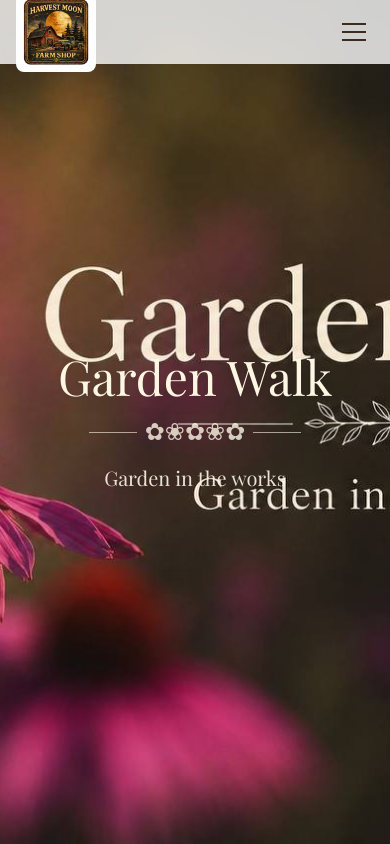
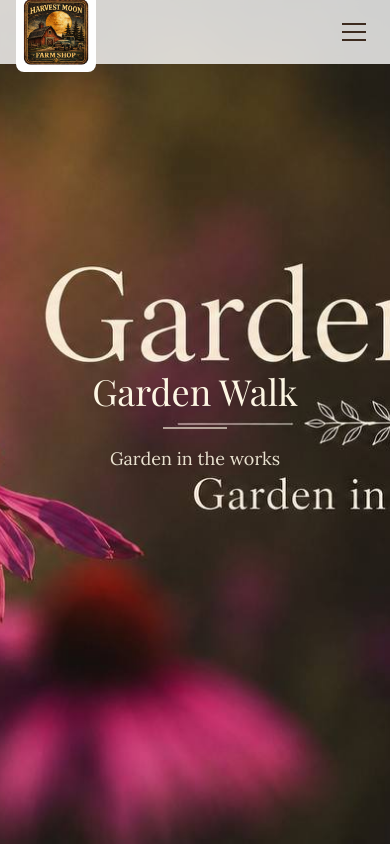
Before and after one commit to Sherryfarmshop/harvest-moon-website, a Next.js app: page /garden-walk in a window 390 px wide. Shown: the top 844 px of the page. Built offline with nearby package versions, Linux system fonts and the light colour scheme; a web font is replaced by a local one.

Commit message:
Fix Garden Walk mobile layout

```diff
--- a/src/app/garden-walk/page.tsx
+++ b/src/app/garden-walk/page.tsx
@@ -6,24 +6,20 @@ export default function GardenWalk() {
   return (
     <main>
       <Navbar />
-      <section className="relative min-h-screen flex items-center justify-center">
+      <section className="relative min-h-screen flex items-center justify-center overflow-hidden">
         <Image
           src="/images/garden-walk.jpg"
-          alt="Garden Walk — Garden in the works"
+          alt="Garden Walk"
           fill
           className="object-cover"
           priority
         />
-        <div className="relative z-10 text-center">
-          <h1 className="font-playfair text-5xl sm:text-6xl md:text-7xl text-cream mb-4 drop-shadow-lg">
+        <div className="relative z-10 text-center px-6">
+          <h1 className="font-playfair text-4xl sm:text-5xl text-cream drop-shadow-lg">
             Garden Walk
           </h1>
-          <div className="flex items-center justify-center gap-2 mb-4">
-            <div className="w-12 h-px bg-cream/60" />
-            <span className="text-cream/80 text-2xl">✿❀✿❀✿</span>
-            <div className="w-12 h-px bg-cream/60" />
-          </div>
-          <p className="font-playfair text-xl sm:text-2xl text-cream/90 drop-shadow-md">
+          <div className="w-16 h-0.5 bg-cream/60 mx-auto my-4" />
+          <p className="font-lora text-lg sm:text-xl text-cream/90 drop-shadow-md">
             Garden in the works
           </p>
         </div>
```
